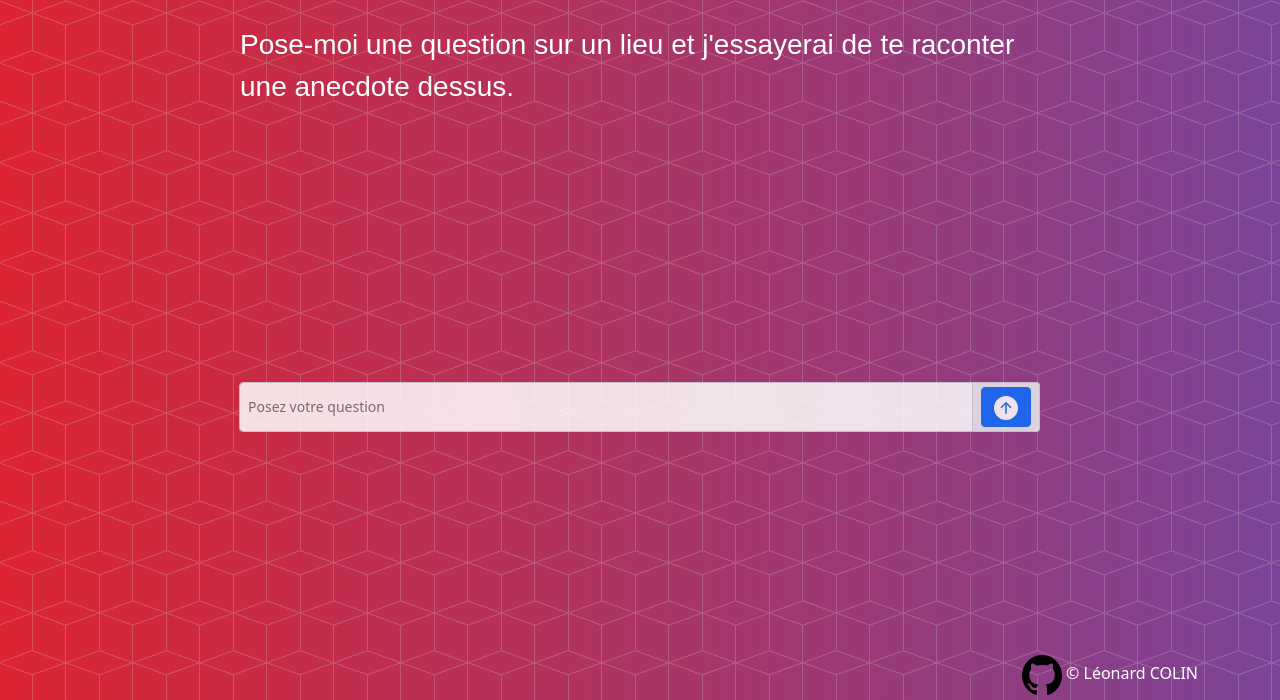
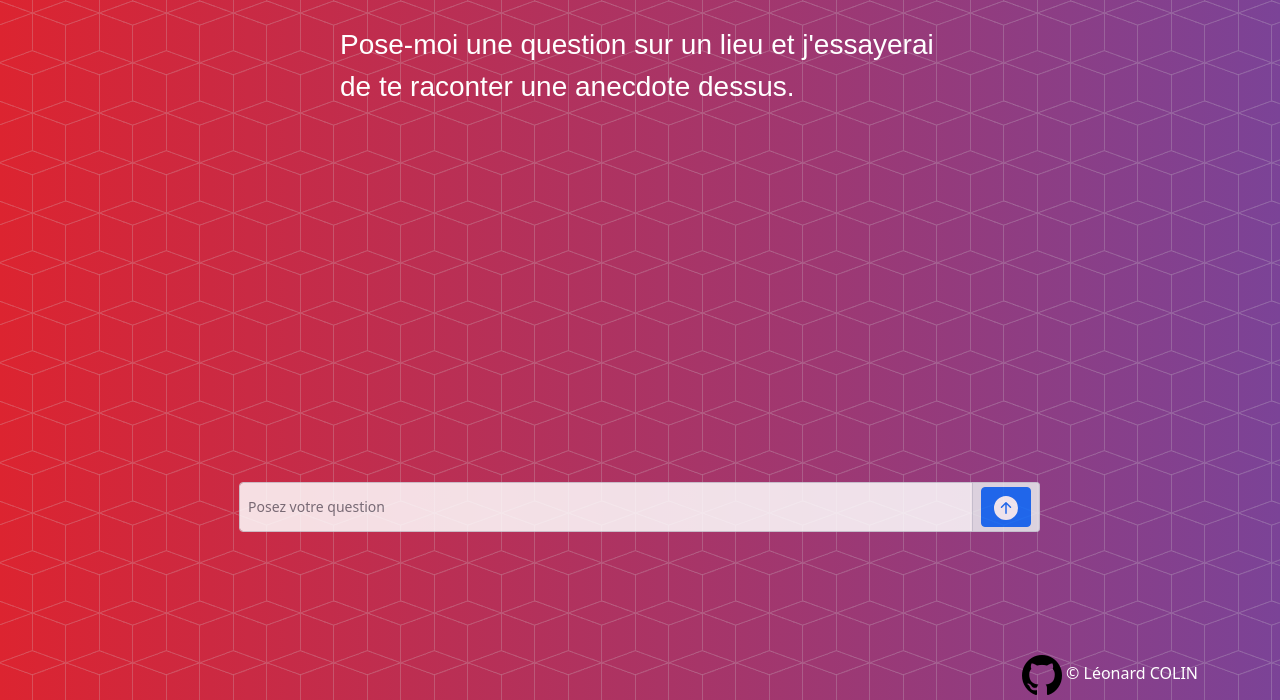
Before and after one commit to K4marade/project7-GrandPyBot, a Flask app: page / in a window 1280 px wide. Shown: the part 100-800 px from the top of the page. Run offline with Flask 2, Linux system fonts and the light colour scheme; some libraries are stand-ins or nearby versions.

Commit message:
Make it better
Resize text width

```diff
--- a/gpapp/static/css/index.css
+++ b/gpapp/static/css/index.css
@@ -30,11 +30,11 @@ main{
     /*text-align: justify;*/
     /*text-justify: inter-word;*/
     font-family: Futura, sans-serif;
-    max-width: 800px;
+    max-width: 600px;
 }
 
 #map {
-    min-height: 200px;
+    min-height: 300px;
     max-height: 600px;
     /*height: 200px;*/
     max-width: 800px;
--- a/gpapp/templates/index.html
+++ b/gpapp/templates/index.html
@@ -38,8 +38,8 @@
     </header>
 
     <main class="container">
-        <div id ="gp-response" class="text-left text-white mx-auto mt-md-4 fs-md-5">
-            <p class="fs-6 fs-md-3 mt-md-4">Pose-moi une question sur un lieu
+        <div id ="gp-response" class="text-center text-md-left mt-3 text-white mx-auto mt-md-4 fs-md-5">
+            <p class="fs-6 mt-3 fs-md-3 mt-md-4">Pose-moi une question sur un lieu
                 et j'essayerai de te raconter une anecdote dessus. </p>
         </div>
 
```
